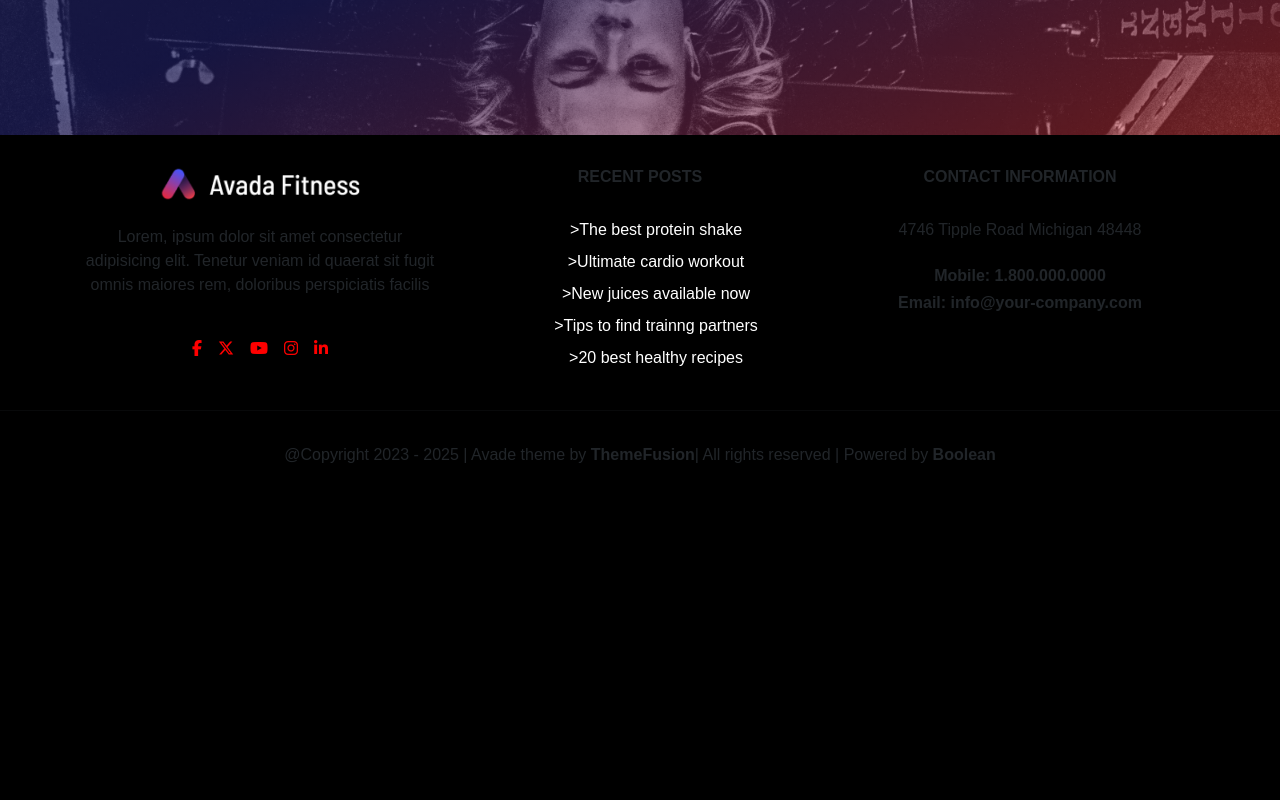
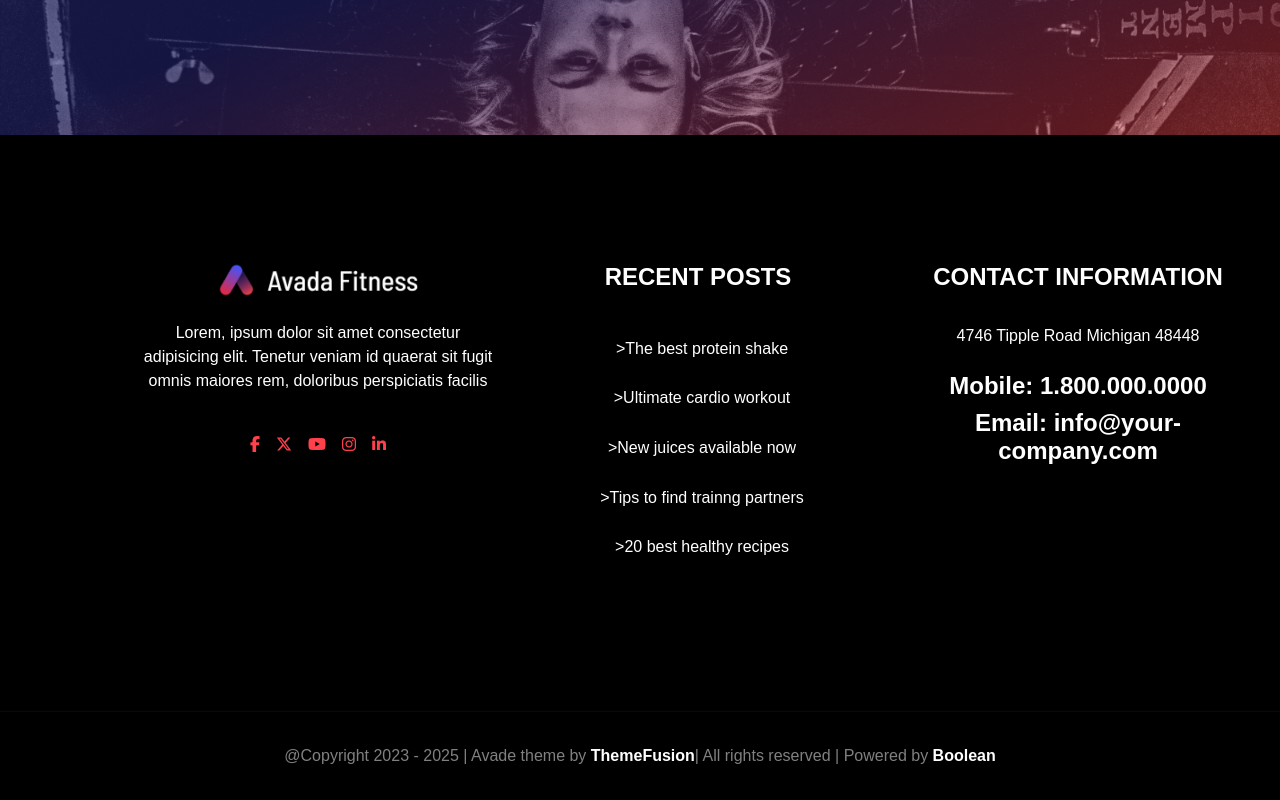
Before and after one commit to misrar09/proj-html-vuejs, a Vue app: page / in a window 1280 px wide. Shown: the part 6361-7161 px from the top of the page. Before the commit the page ends 6860 px from the top, so only its background shows below. Built offline with nearby package versions, Linux system fonts and the light colour scheme.

Commit message:
footer updated

```diff
--- a/src/components/AppFooter.vue
+++ b/src/components/AppFooter.vue
@@ -42,7 +42,7 @@ export default {
             </div>
             <div class="col text-center">
                 <h6>RECENT POSTS</h6>
-                <ul class="pt-4">
+                <ul class="pt-4 pe-4">
                     <li v-for="postLink in postsLinkList">
                         <a href="postLink.link">{{ postLink.text }}</a>
                     </li>
@@ -73,25 +73,43 @@ export default {
 // importo variabili
 // @use './styles/partials/variables' as *;
 
+.sec_1 {
+    height: 20rem;
+    margin: 8rem;
 
     h6 {
         font-weight: bold;
+        color: white;
+        font-size: 1.5rem;
+
     }
+
+    p {
+        color: white;
+    }
+
+    ul {}
 
     a,
     li {
         text-decoration: none;
         list-style: none;
         color: white;
-    padding-bottom: 0.5rem;
-
+        padding: 0.8rem;
     }
 
     i {
-    color: red;
+        color: #FF414B;
     }
+}
+
 
 .sec_2 {
     margin: 2rem 0;
+    color: gray;
+
+    strong {
+        color: white;
+    }
 }
 </style>
```
Lines whose indentation alone changed are shown as unchanged.
